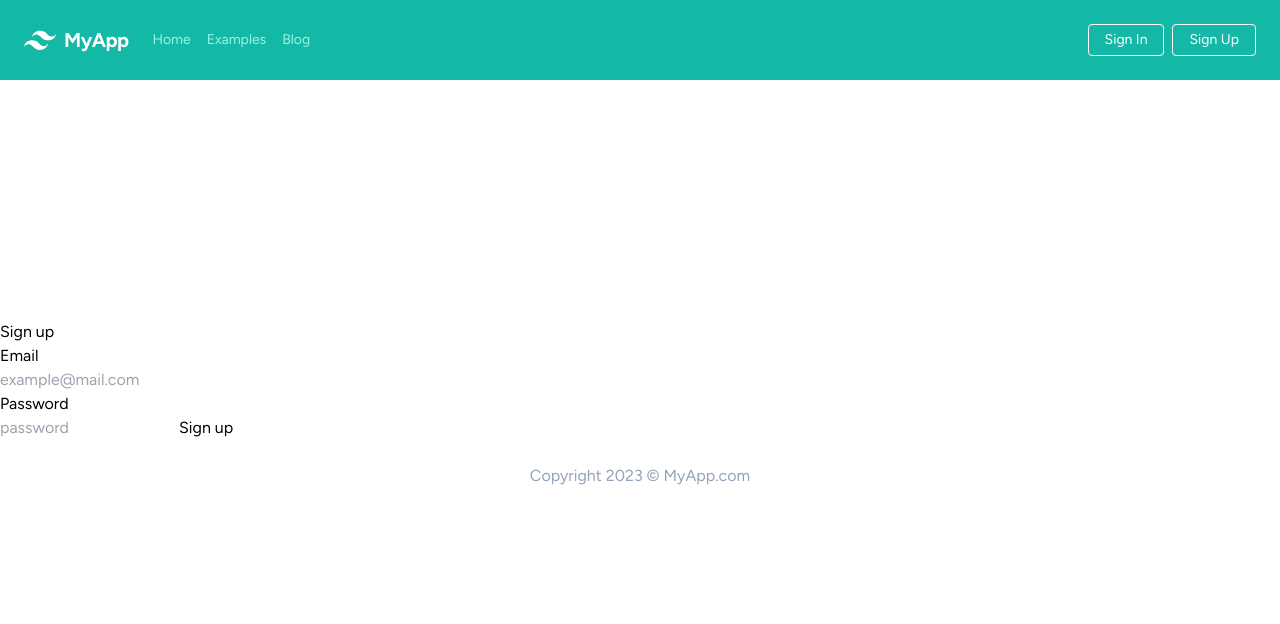
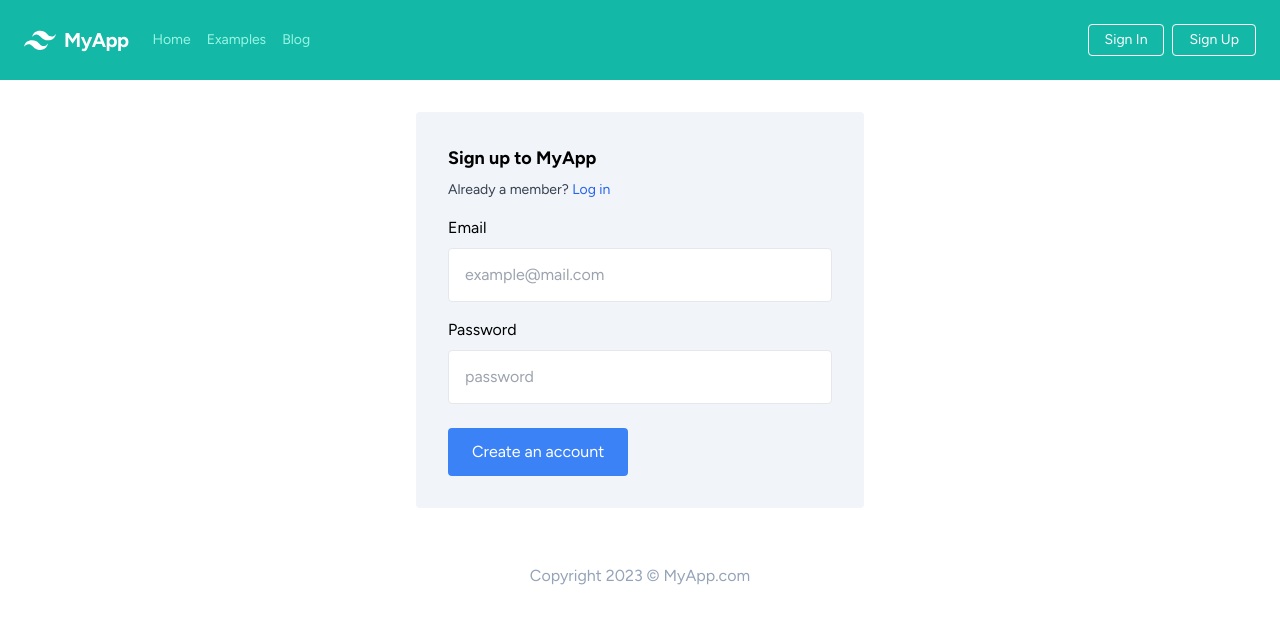
Before and after one commit to adscrum/adscrum, a Next.js app: page /auth/signup in a window 1280 px wide. Shown: the top 624 px of the page. Built offline with nearby package versions, Linux system fonts and the light colour scheme; no server answers.

Commit message:
styling with tailwind

```diff
--- a/src/app/auth/signup/page.js
+++ b/src/app/auth/signup/page.js
@@ -2,6 +2,7 @@
 import React from "react";
 import signUp from "@/firebase/auth/signup";
 import {useRouter} from "next/navigation";
+import Link from "next/link";
 
 function Page() {
   const [email, setEmail] = React.useState("");
@@ -22,12 +23,18 @@ function Page() {
     return router.push("/dashboard");
   };
   return (
-    <div className="wrapper">
-      <div className="form-wrapper">
-        <h1 className="mt-60 mb-30">Sign up</h1>
-        <form onSubmit={handleForm} className="form">
+    <div className="container mx-auto px-4 py-8">
+      <div className="mx-auto max-w-md rounded bg-slate-100 p-8">
+        <h1 className="mb-2 text-lg font-bold">Sign up to MyApp</h1>
+        <p className="mb-4 text-sm text-gray-700">
+          Already a member?{" "}
+          <Link className="text-blue-600 " href="/auth/signin">
+            Log in
+          </Link>
+        </p>
+        <form onSubmit={handleForm}>
           <label htmlFor="email">
-            <p>Email</p>
+            <p className="mb-2 block  ">Email</p>
             <input
               onChange={(e) => setEmail(e.target.value)}
               required
@@ -35,10 +42,11 @@ function Page() {
               name="email"
               id="email"
               placeholder="example@mail.com"
+              className=" mb-4 w-full appearance-none rounded border px-4 py-4 leading-tight text-gray-700  focus:outline-none"
             />
           </label>
           <label htmlFor="password">
-            <p>Password</p>
+            <p className="mb-2 block  ">Password</p>
             <input
               onChange={(e) => setPassword(e.target.value)}
               required
@@ -46,9 +54,17 @@ function Page() {
               name="password"
               id="password"
               placeholder="password"
+              className=" mb-6 w-full appearance-none rounded border px-4 py-4 leading-tight text-gray-700 focus:outline-none"
             />
           </label>
-          <button type="submit">Sign up</button>
+          <div class="flex items-center justify-between">
+            <button
+              className="focus:shadow-outline rounded bg-blue-500 px-6 py-3  text-white hover:bg-blue-700 focus:outline-none"
+              type="submit"
+            >
+              Create an account
+            </button>
+          </div>
         </form>
       </div>
     </div>
--- a/src/app/page.js
+++ b/src/app/page.js
@@ -1,4 +1,4 @@
-import Image from "next/image";
+import Link from "next/link";
 
 export const metadata = {
   title: "Site Page",
@@ -11,7 +11,15 @@ export default function Home() {
       <div className="container mx-auto p-6">
         <h1 className="mb-2 text-3xl font-bold ">Home</h1>
         <p className="text-slate-700">
-          This is our app please sign up or sign in to continue.
+          This is our app please{" "}
+          <Link href="/auth/signup" className=" text-blue-600 ">
+            sign up
+          </Link>{" "}
+          or{" "}
+          <Link href="/auth/signin" className=" text-blue-600 ">
+            sign in
+          </Link>{" "}
+          to continue.
         </p>
       </div>
     </div>
--- a/src/components/navbar.js
+++ b/src/components/navbar.js
@@ -3,7 +3,10 @@ import Link from "next/link";
 const Navbar = () => {
   return (
     <nav className="flex flex-wrap items-center justify-between bg-teal-500 p-6">
-      <div className="mr-6 flex flex-shrink-0 items-center text-white">
+      <Link
+        href="/"
+        className="mr-6 flex flex-shrink-0 items-center text-white"
+      >
         <svg
           className="mr-2 h-8 w-8 fill-current"
           width="54"
@@ -14,7 +17,8 @@ const Navbar = () => {
           <path d="M13.5 22.1c1.8-7.2 6.3-10.8 13.5-10.8 10.8 0 12.15 8.1 17.55 9.45 3.6.9 6.75-.45 9.45-4.05-1.8 7.2-6.3 10.8-13.5 10.8-10.8 0-12.15-8.1-17.55-9.45-3.6-.9-6.75.45-9.45 4.05zM0 38.3c1.8-7.2 6.3-10.8 13.5-10.8 10.8 0 12.15 8.1 17.55 9.45 3.6.9 6.75-.45 9.45-4.05-1.8 7.2-6.3 10.8-13.5 10.8-10.8 0-12.15-8.1-17.55-9.45-3.6-.9-6.75.45-9.45 4.05z" />
         </svg>
         <span className="text-xl font-semibold tracking-tight">MyApp</span>
-      </div>
+      </Link>
+
       <div className="block lg:hidden">
         <button className="flex items-center rounded border border-teal-400 px-3 py-2 text-teal-200 hover:border-white hover:text-white">
           <svg
```
